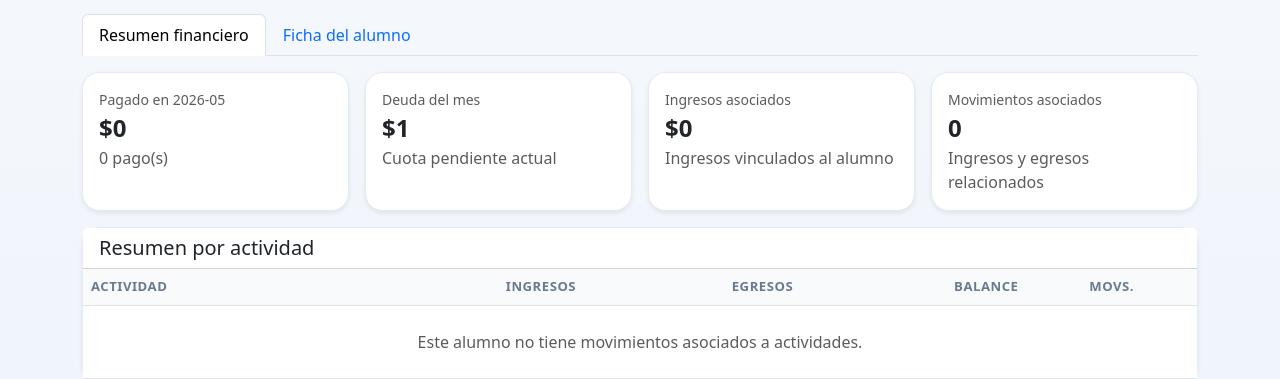
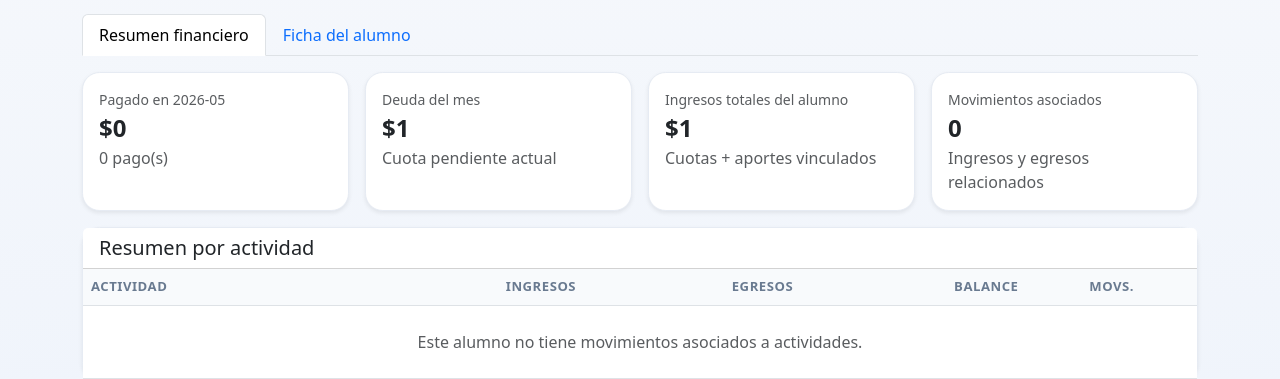
Before and after one commit to francedu/contabilidad-web, a Flask app: page /alumnos/1 in a window 1280 px wide. Shown: the part 233-612 px from the top of the page. Run offline with Flask 3, Linux system fonts and the light colour scheme; a user stored in the database is signed in; data comes from the database, SQL or seed files in the repository; tables that the repository leaves empty hold one stand-in row (values such as "Sample post"); data that the repository does not hold is empty; some libraries are stand-ins or nearby versions.

Commit message:
fix vista aportes invalidos

```diff
--- a/app.py
+++ b/app.py
@@ -1888,17 +1888,34 @@ def create_app() -> Flask:
             """,
             (mes_actual, mes_actual, alumno_id),
         )
-        resumen_aportes = db.fetchone(
+        # Resumen total del alumno: cuotas mensuales + aportes reales de actividad.
+        # Importante: esta tarjeta NO debe usar solo movimientos, porque las cuotas viven
+        # en pagos_alumnos y los aportes de actividad viven en movimientos.
+        resumen_totales_alumno = db.fetchone(
             """
-            SELECT COALESCE(SUM(CASE WHEN m.tipo = 'ingreso' THEN m.monto ELSE 0 END), 0) AS ingresos_actividad,
-                   COALESCE(SUM(CASE WHEN m.tipo = 'gasto' THEN m.monto ELSE 0 END), 0) AS gastos_asociados,
-                   COUNT(*) AS movimientos_asociados
-            FROM movimientos m
-            WHERE m.alumno_id = ?
-              AND m.origen = 'actividad_alumno'
-              AND m.actividad_id IS NOT NULL
+            SELECT
+                (SELECT COALESCE(SUM(p.monto), 0)
+                 FROM pagos_alumnos p
+                 WHERE p.alumno_id = ?) AS ingresos_cuotas,
+                (SELECT COALESCE(SUM(m.monto), 0)
+                 FROM movimientos m
+                 WHERE m.alumno_id = ?
+                   AND m.tipo = 'ingreso'
+                   AND m.origen = 'actividad_alumno'
+                   AND m.actividad_id IS NOT NULL) AS ingresos_actividad,
+                (SELECT COALESCE(SUM(m.monto), 0)
+                 FROM movimientos m
+                 WHERE m.alumno_id = ?
+                   AND m.tipo = 'gasto'
+                   AND m.origen = 'actividad_alumno'
+                   AND m.actividad_id IS NOT NULL) AS gastos_asociados,
+                (SELECT COUNT(*)
+                 FROM movimientos m
+                 WHERE m.alumno_id = ?
+                   AND m.origen = 'actividad_alumno'
+                   AND m.actividad_id IS NOT NULL) AS movimientos_asociados
             """,
-            (alumno_id,),
+            (alumno_id, alumno_id, alumno_id, alumno_id),
         )
         historial_cuotas = db.fetchall(
             """
@@ -1949,9 +1966,10 @@ def create_app() -> Flask:
             'pagado_mes': float(resumen_mes['pagado_mes'] or 0),
             'pagos_mes': int(resumen_mes['pagos_mes'] or 0),
             'deuda_mes': deuda_mes,
-            'ingresos_actividad': float(resumen_aportes['ingresos_actividad'] or 0),
-            'gastos_asociados': float(resumen_aportes['gastos_asociados'] or 0),
-            'movimientos_asociados': int(resumen_aportes['movimientos_asociados'] or 0),
+            'ingresos_actividad': float(resumen_totales_alumno['ingresos_actividad'] or 0),
+            'ingresos_asociados': float(resumen_totales_alumno['ingresos_cuotas'] or 0) + float(resumen_totales_alumno['ingresos_actividad'] or 0),
+            'gastos_asociados': float(resumen_totales_alumno['gastos_asociados'] or 0),
+            'movimientos_asociados': int(resumen_totales_alumno['movimientos_asociados'] or 0),
         }
         ficha = {
             'apoderado': alumno.get('apoderado') if hasattr(alumno, 'get') else alumno['apoderado'],
--- a/templates/alumno_detail.html
+++ b/templates/alumno_detail.html
@@ -29,7 +29,7 @@
     <div class="row g-3 mb-3">
       <div class="col-md-3"><div class="card shadow-sm h-100"><div class="card-body"><div class="text-muted small">Pagado en {{ resumen['mes'] }}</div><div class="fs-4 fw-semibold">{{ formato_monto(resumen['pagado_mes']) }}</div><div class="text-muted">{{ resumen['pagos_mes'] }} pago(s)</div></div></div></div>
       <div class="col-md-3"><div class="card shadow-sm h-100"><div class="card-body"><div class="text-muted small">Deuda del mes</div><div class="fs-4 fw-semibold">{{ formato_monto(resumen['deuda_mes']) }}</div><div class="text-muted">Cuota pendiente actual</div></div></div></div>
-      <div class="col-md-3"><div class="card shadow-sm h-100"><div class="card-body"><div class="text-muted small">Ingresos asociados</div><div class="fs-4 fw-semibold">{{ formato_monto(resumen['ingresos_actividad']) }}</div><div class="text-muted">Ingresos vinculados al alumno</div></div></div></div>
+      <div class="col-md-3"><div class="card shadow-sm h-100"><div class="card-body"><div class="text-muted small">Ingresos totales del alumno</div><div class="fs-4 fw-semibold">{{ formato_monto(resumen['ingresos_asociados']) }}</div><div class="text-muted">Cuotas + aportes vinculados</div></div></div></div>
       <div class="col-md-3"><div class="card shadow-sm h-100"><div class="card-body"><div class="text-muted small">Movimientos asociados</div><div class="fs-4 fw-semibold">{{ resumen['movimientos_asociados'] }}</div><div class="text-muted">Ingresos y egresos relacionados</div></div></div></div>
     </div>
 
```
Also changed, not shown: README_FIX_INGRESOS_ALUMNO.md (added).
